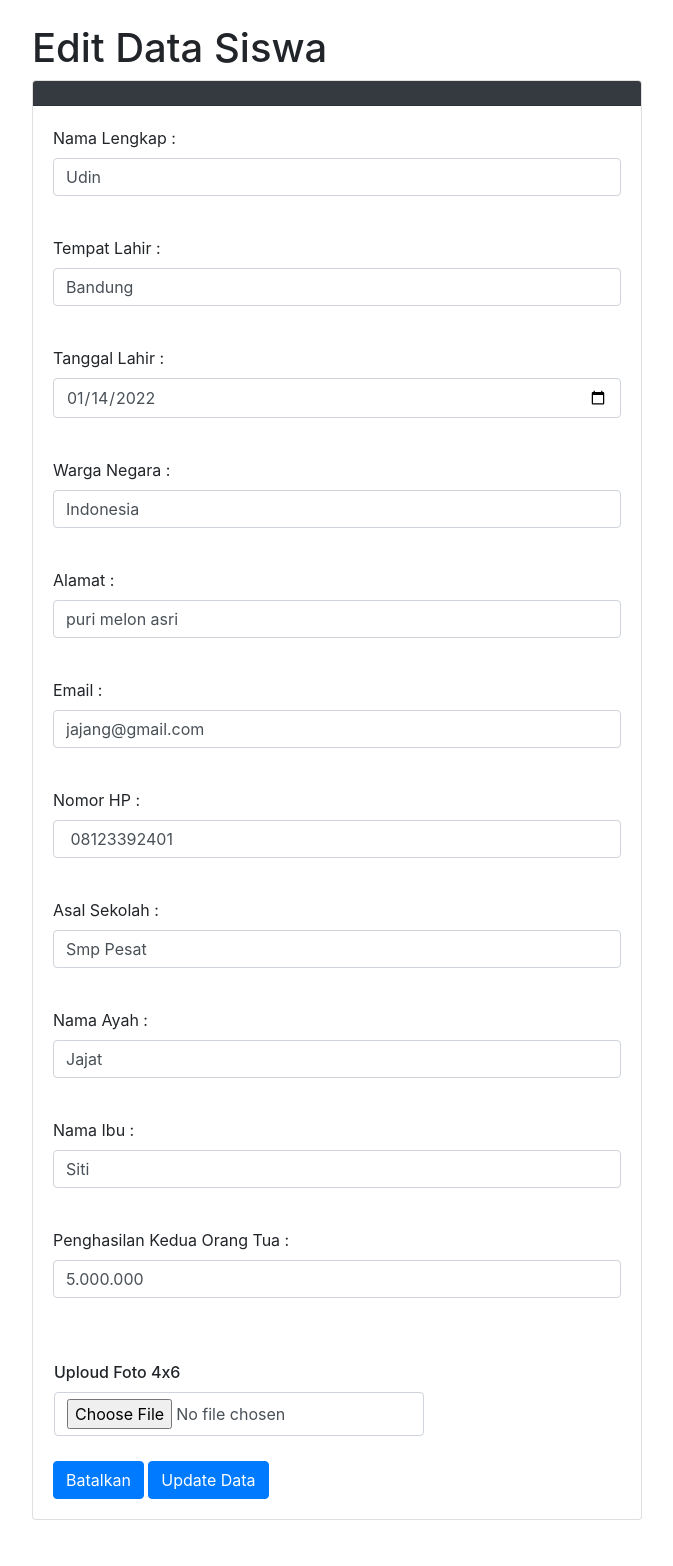
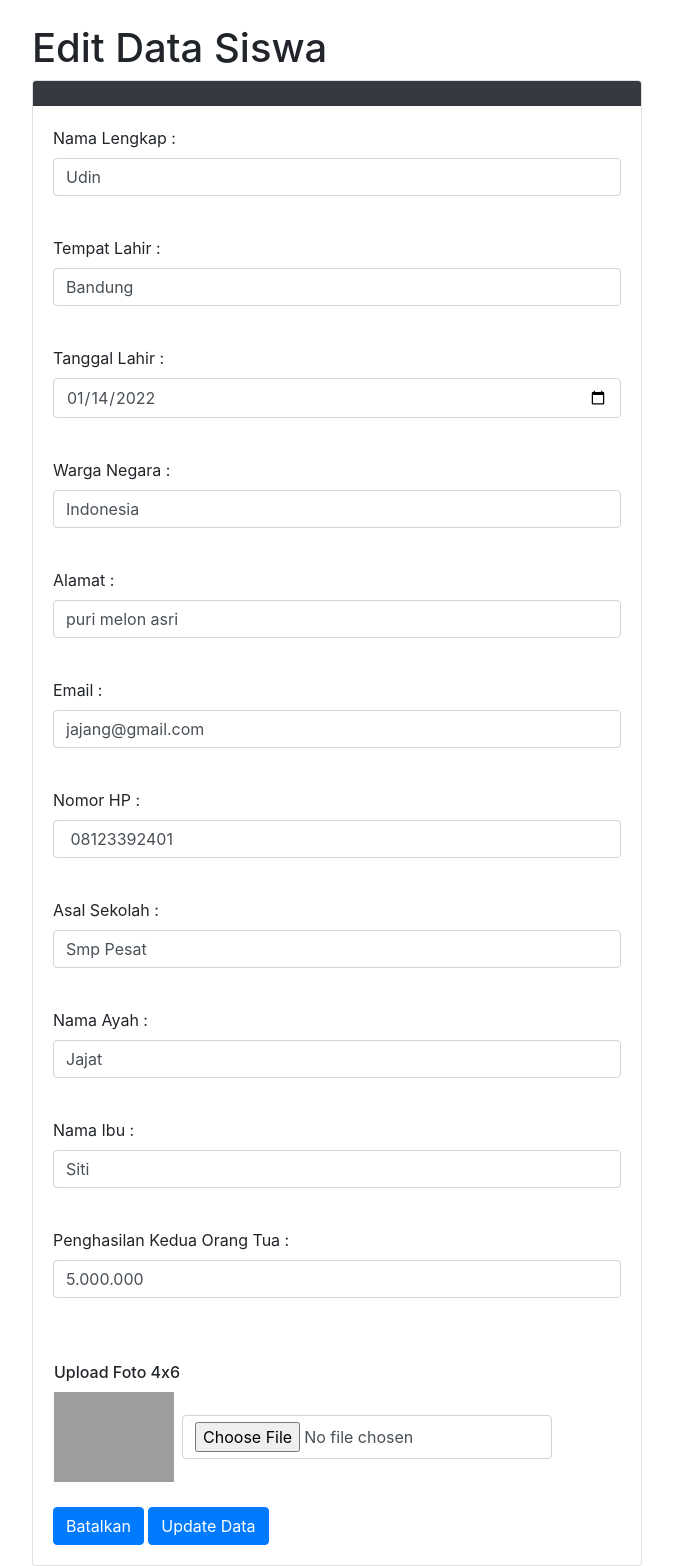
Before and after one commit to mhmdfaried/ppdb, a PHP site: page /edit.php?id=13 in a window 1280 px wide. Shown: the whole page, without its empty margins (303-976 px from the left). Before the commit the page ends 1520 px from the top, so only its background shows below. Run offline with PHP 8.4, Linux system fonts and the light colour scheme; data comes from the database, SQL or seed files in the repository; some libraries are stand-ins or nearby versions; grey boxes are pictures that could not be loaded.

Commit message:
Add files via upload

```diff
--- a/dtbs.php
+++ b/dtbs.php
@@ -13,7 +13,7 @@
 
 <body>
 
-    <div class="container col-md-8 mt-4">
+    <div class="container col-md-14 mt-4">
         <h1>DATA SISWA</h1>
         <!-- <div class="card"> -->
         <!-- <div class="card-header bg-dark text-white ">
@@ -62,7 +62,7 @@
                         <td><?= $row['na']; ?></td>
                         <td><?= $row['ni']; ?></td>
                         <td>Rp <?= $row['pkot']; ?> /bulan </td>
-                        <td style="text-align: center;"><img src="img/<?php echo $row['img']; ?>" style="width: 120px;">
+                        <td style="text-align: center;"><img src="<?php echo "img/".$row['img']; ?>" style="width: 120px;">
                         </td>
                         <td>
                             <a href="edit.php?id=<?= $row['id']; ?>" class="btn btn-sm btn-warning">Edit</a>
--- a/edit.php
+++ b/edit.php
@@ -88,12 +88,16 @@
                     <table>
                         <tr>
                             <td>
-                                <h6>Uploud Foto 4x6</h6>
+                                <h6>Upload Foto 4x6</h6>
                             </td>
                             <td></td>
                         </tr>
                         <tr>
-                            <td><input type="file" name="img" required="" class="form-control"
+                            <td>
+                                <img width="120px" src="<?php echo "img/".$row['img']; ?>"></img>
+                            </td>
+                            <td>
+                                <input type="file" name="img" required="" class="form-control"
                                     value="<?= $row['img']; ?>"></td>
                         </tr> <br>
                         <!-- <tr><td><input type="submit" value="kirim"/></td><td></td></tr> -->
@@ -122,9 +126,9 @@
                     $na = $_POST['na'];
                     $ni = $_POST['ni'];
                     $pkot = $_POST['pkot'];
-                    $img = $_POST['img'];
+                    $img = $_FILES['img']['name'];
 
-                    mysqli_query($conn, "UPDATE cs SET id='$id' , nama='$nama' , ttl='$ttl' , wn='$wn' , almt='$almt' , almt='$almt' , email='$email' , nohp='$nohp' , askl='$askl' , na='$na' , ni='$ni' , pkot='$pkot',img='$img'   where id ='$id'") or die(mysqli_error($conn));
+                    mysqli_query($conn, "UPDATE cs SET nama='$nama' , ttl='$ttl' , wn='$wn' , almt='$almt' , almt='$almt' , email='$email' , nohp='$nohp' , askl='$askl' , na='$na' , ni='$ni' , pkot='$pkot',img='$img'   where id ='$id'") or die(mysqli_error($conn));
 
                     echo "<script>alert('data berhasil diupdate.');window.location='dtbs.php';</script>";
                 }
```
Also changed, not shown: daftar.php (+5 -4 lines), prosestambah.php (+18 -6 lines), img/1.jpg (added), img/2.jpg (added), img/8sy91zbiyieimnaxd82z.png (added).
